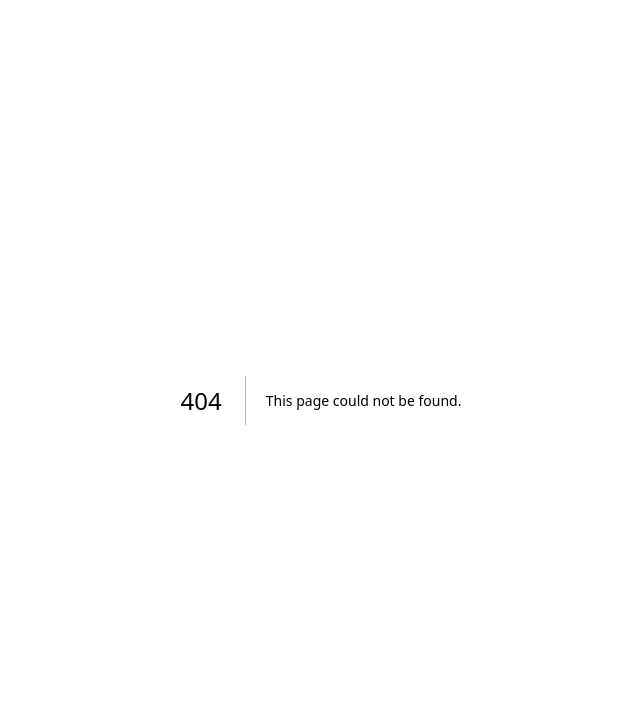
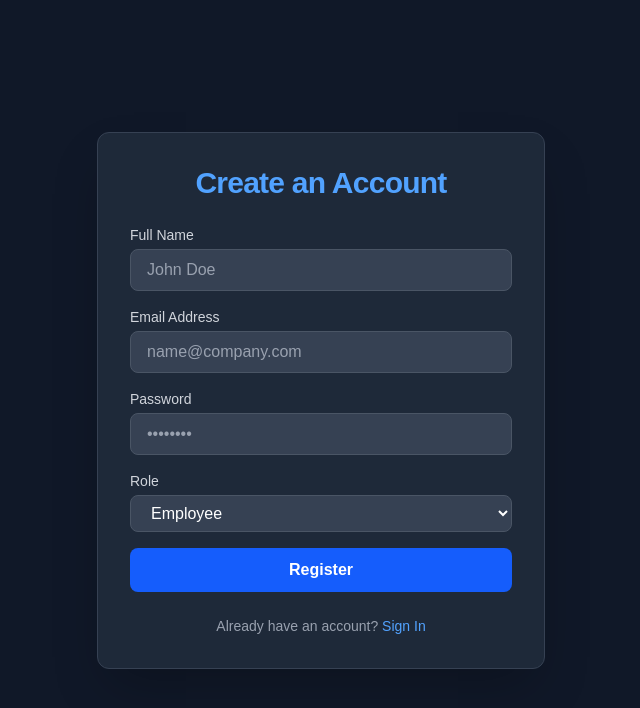
Before and after one commit to prashantmondhe/infosys-frontend1, a Next.js app: page /register in a window 1280 px wide. Before the commit this address had no page. Shown: the top 708 px of the page, without its empty margins (319-959 px from the left). Built offline with nearby package versions, Linux system fonts and the light colour scheme.

Commit message:
Add app/register/page.jsx

```diff
--- /dev/null
+++ b/app/register/page.jsx
@@ -0,0 +1,142 @@
+'use client';
+
+import { useState } from 'react';
+import { useRouter } from 'next/navigation';
+import Link from 'next/link';
+
+export default function RegisterPage() {
+  const router = useRouter();
+
+  const [formData, setFormData] = useState({
+    name: '',
+    email: '',
+    password: '',
+    role: 'Employee',
+  });
+
+  const [loading, setLoading] = useState(false);
+  const [error, setError] = useState('');
+  const [success, setSuccess] = useState('');
+
+  const handleChange = (e) => {
+    setFormData({
+      ...formData,
+      [e.target.name]: e.target.value,
+    });
+  };
+
+  const handleSubmit = async (e) => {
+    e.preventDefault();
+    setLoading(true);
+    setError('');
+    setSuccess('');
+
+    try {
+      localStorage.setItem('user_name', formData.name);
+      localStorage.setItem('user_email', formData.email);
+      localStorage.setItem('user_role', formData.role);
+
+      setSuccess('Registration successful! Redirecting to login...');
+      setTimeout(() => {
+        router.push('/login');
+      }, 1000);
+    } catch (err) {
+      setError('Registration failed. Please try again.');
+    } finally {
+      setLoading(false);
+    }
+  };
+
+  return (
+    <div className="flex min-h-screen items-center justify-center bg-gray-900 px-4 text-white">
+      <div className="w-full max-w-md space-y-6 rounded-xl bg-gray-800 p-8 shadow-2xl border border-gray-700">
+        <h2 className="text-center text-3xl font-bold tracking-tight text-blue-400">
+          Create an Account
+        </h2>
+
+        {error && (
+          <div className="rounded-lg bg-red-500/10 border border-red-500 p-3 text-sm text-red-400">
+            {error}
+          </div>
+        )}
+
+        {success && (
+          <div className="rounded-lg bg-green-500/10 border border-green-500 p-3 text-sm text-green-400">
+            {success}
+          </div>
+        )}
+
+        <form onSubmit={handleSubmit} className="space-y-4">
+          <div>
+            <label className="block text-sm font-medium text-gray-300">Full Name</label>
+            <input
+              type="text"
+              name="name"
+              required
+              value={formData.name}
+              onChange={handleChange}
+              className="mt-1 w-full rounded-lg bg-gray-700 px-4 py-2 text-white placeholder-gray-400 focus:outline-none focus:ring-2 focus:ring-blue-500 border border-gray-600"
+              placeholder="John Doe"
+            />
+          </div>
+
+          <div>
+            <label className="block text-sm font-medium text-gray-300">Email Address</label>
+            <input
+              type="email"
+              name="email"
+              required
+              value={formData.email}
+              onChange={handleChange}
+              className="mt-1 w-full rounded-lg bg-gray-700 px-4 py-2 text-white placeholder-gray-400 focus:outline-none focus:ring-2 focus:ring-blue-500 border border-gray-600"
+              placeholder="name@company.com"
+            />
+          </div>
+
+          <div>
+            <label className="block text-sm font-medium text-gray-300">Password</label>
+            <input
+              type="password"
+              name="password"
+              required
+              value={formData.password}
+              onChange={handleChange}
+              className="mt-1 w-full rounded-lg bg-gray-700 px-4 py-2 text-white placeholder-gray-400 focus:outline-none focus:ring-2 focus:ring-blue-500 border border-gray-600"
+              placeholder="••••••••"
+            />
+          </div>
+
+          <div>
+            <label className="block text-sm font-medium text-gray-300">Role</label>
+            <select
+              name="role"
+              value={formData.role}
+              onChange={handleChange}
+              className="mt-1 w-full rounded-lg bg-gray-700 px-4 py-2 text-white focus:outline-none focus:ring-2 focus:ring-blue-500 border border-gray-600"
+            >
+              <option value="Employee">Employee</option>
+              <option value="Manager">Manager</option>
+              <option value="HR Operations Lead">HR Operations Lead</option>
+              <option value="Admin">Admin</option>
+            </select>
+          </div>
+
+          <button
+            type="submit"
+            disabled={loading}
+            className="w-full rounded-lg bg-blue-600 py-2.5 font-semibold text-white transition duration-200 hover:bg-blue-700 disabled:opacity-50 cursor-pointer"
+          >
+            {loading ? 'Creating Account...' : 'Register'}
+          </button>
+        </form>
+
+        <p className="text-center text-sm text-gray-400">
+          Already have an account?{' '}
+          <Link href="/login" className="font-medium text-blue-400 hover:underline">
+            Sign In
+          </Link>
+        </p>
+      </div>
+    </div>
+  );
+}
```
